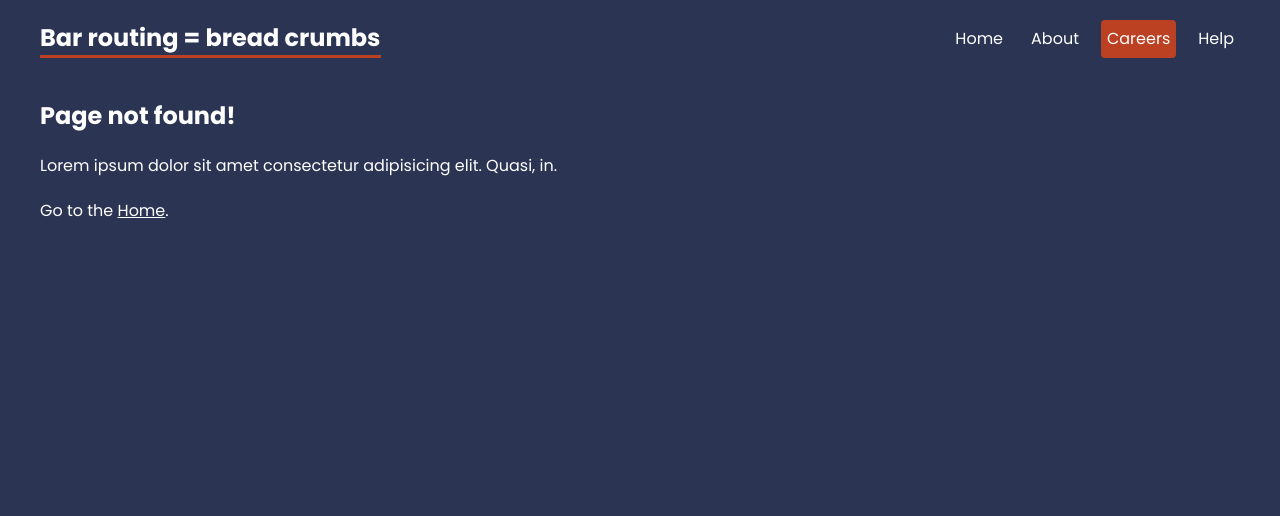
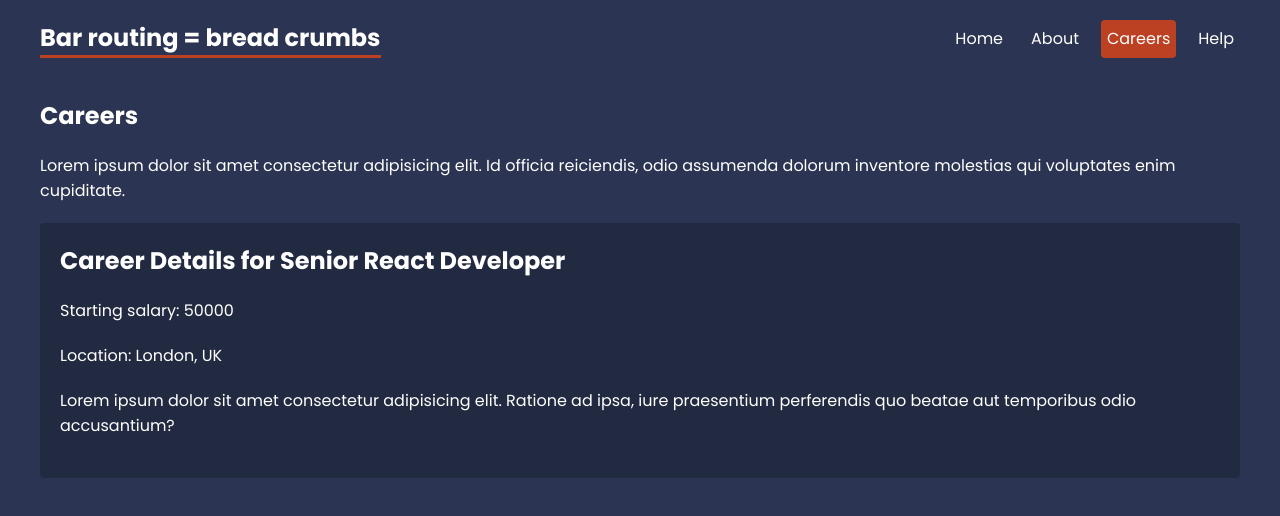
Before and after one commit to Anzhelika007/Courses, a React (Create React App) app in the folder name-of-your-project/routing-start/: page /careers/1 in a window 1280 px wide. Before the commit this address had no page. Shown: the top 516 px of the page. Built offline with nearby package versions, Linux system fonts and the light colour scheme; data requests are answered from the project's data file.

Commit message:
feat: add params for url

```diff
--- a/name-of-your-project/routing-start/src/App.js
+++ b/name-of-your-project/routing-start/src/App.js
@@ -12,6 +12,9 @@ import Contact from "./pages/help/Contact";
 import NotFound from "./pages/NotFound";
 import Careers from "./pages/careers/Careers";
 import {careersLoader} from './pages/careers/Careers';
+import CareerDetails from "./pages/careers/CareerDetails";
+import { careerDetailsLoader } from "./pages/careers/CareerDetails";
+
 
 const router = createBrowserRouter(
   createRoutesFromElements(
@@ -27,6 +30,7 @@ const router = createBrowserRouter(
 
         <Route path='careers' element={ <CareersLayout />}>
           <Route index element={<Careers />} loader={careersLoader}/>
+          <Route path=':id' element={<CareerDetails />} loader={careerDetailsLoader} />
         </Route>
 
         <Route path='*' element={<NotFound />} />
--- a/name-of-your-project/routing-start/src/index.css
+++ b/name-of-your-project/routing-start/src/index.css
@@ -121,6 +121,11 @@ form label span {
 }
 
 /* careers details */
-
+.career-details {
+  background: rgba(0,0,0,0.2);
+  padding: 20px;
+  border-radius: 4px;
+  margin: 20px 0;
+}
 
 /* breadcrumbs */
--- /dev/null
+++ b/name-of-your-project/routing-start/src/pages/careers/CareerDetails.js
@@ -0,0 +1,24 @@
+import { useLoaderData, useParams } from "react-router-dom"
+
+export default function CareerDetails() {
+  const { id } = useParams();
+  const career = useLoaderData();
+  return(
+    <div className="career-details">
+      <h2>Career Details for { career.title } </h2>
+      <p>Starting salary: {career.salary}</p>
+      <p>Location: {career.location}</p>
+      <div className="details">
+        <p>Lorem ipsum dolor sit amet consectetur adipisicing elit. Ratione ad ipsa, iure praesentium perferendis quo beatae aut temporibus odio accusantium?</p>
+      </div>
+    </div>
+  )
+}
+
+// loader function
+export const careerDetailsLoader = async ({params}) => {
+  const { id } = params;
+
+  const res = await fetch('http://localhost:4000/careers/' + id);
+  return res.json();
+}
--- a/name-of-your-project/routing-start/src/pages/careers/Careers.js
+++ b/name-of-your-project/routing-start/src/pages/careers/Careers.js
@@ -7,9 +7,9 @@ export default function Careers() {
   return (
     <div className="careers">
       {careers.map(career => (
-        <Link to='/' key={career.id}>
-          <p>career.title</p>
-          <p>career.location</p>
+        <Link to={career.id.toString()} key={career.id}>
+          <p>{career.title}</p>
+          <p>Based in {career.location}</p>
         </Link>
       ))}
     </div>
@@ -19,6 +19,6 @@ export default function Careers() {
 // loader function
 
 export const careersLoader = async () => {
-  const res  = fetch('http://localhost:4000/careers')
-  return (await res).json()
+  const res  = await fetch('http://localhost:4000/careers')
+  return res.json()
 }
```
Also changed, not shown: 1 other file (tests, documents, lock files or other folders).
